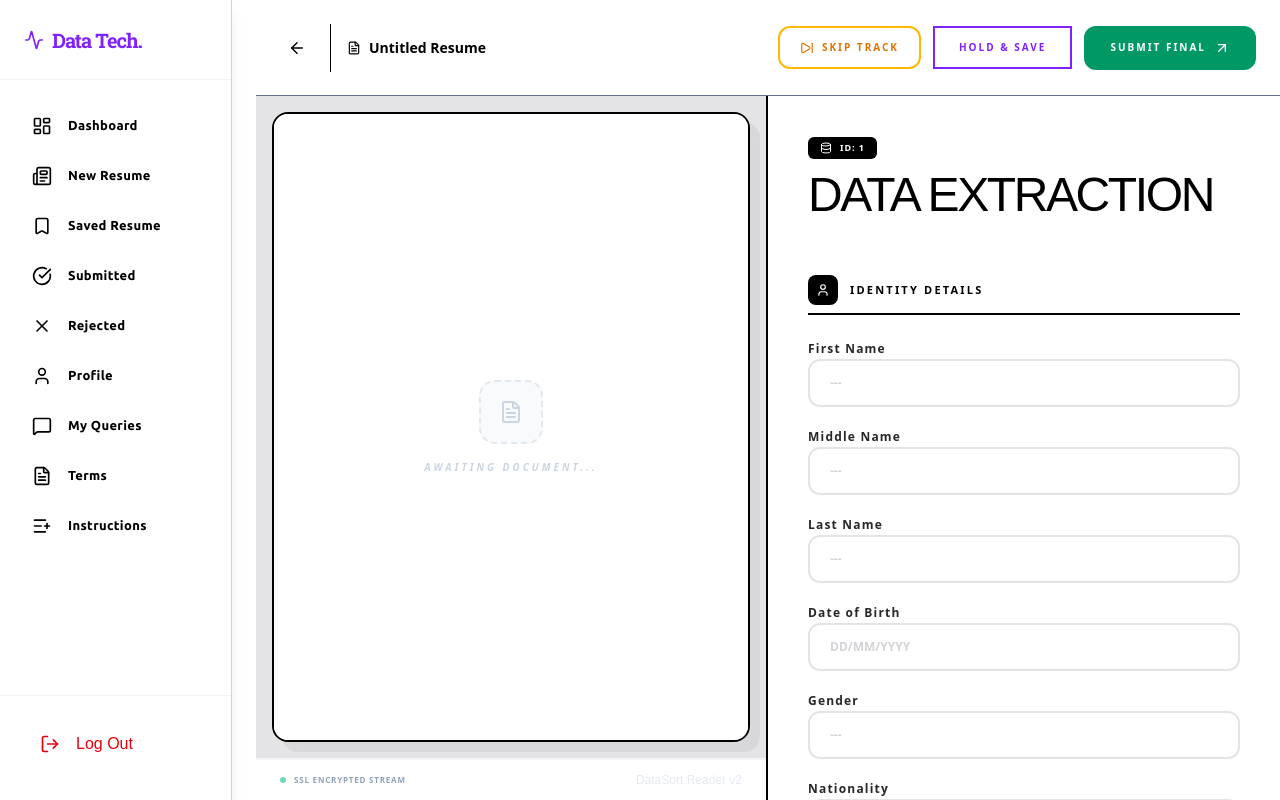
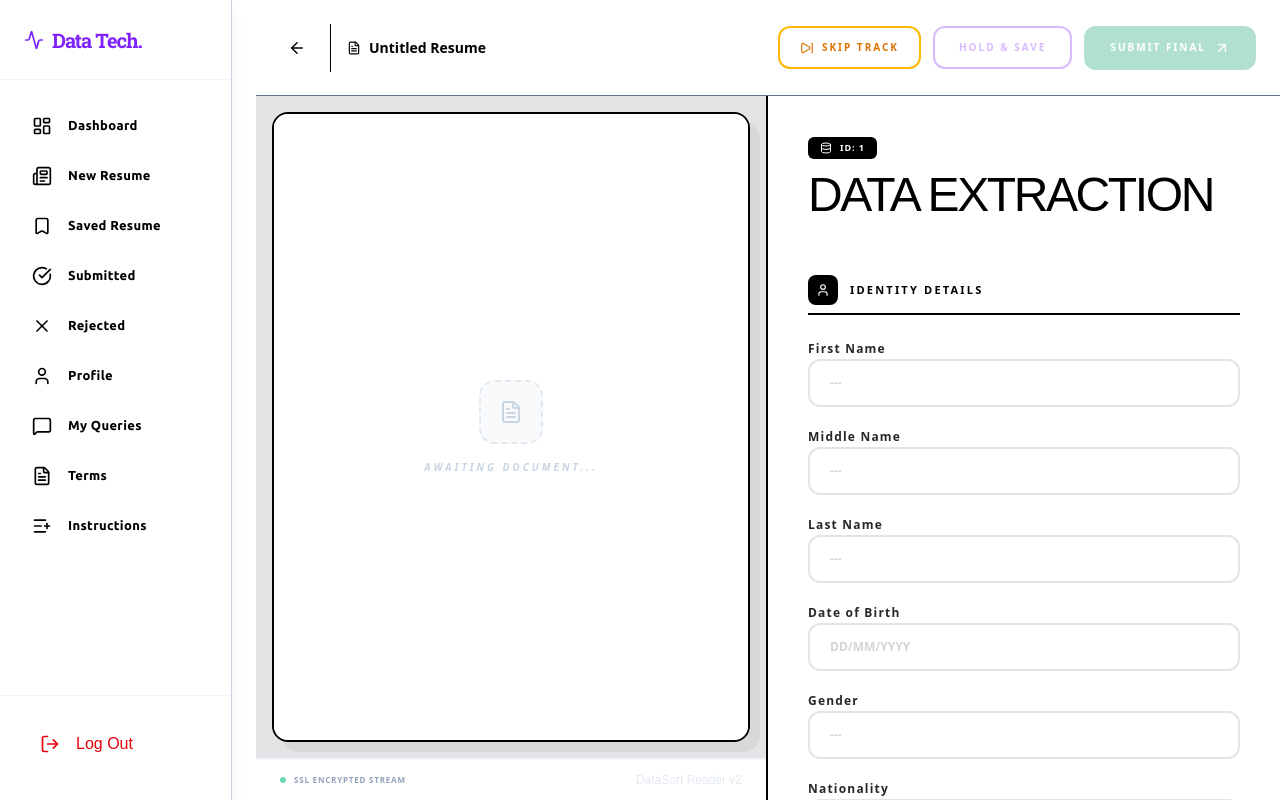
Before and after one commit to DaviiDKumar/data-tech-service, a Next.js app: page /user/workspace/1 in a window 1280 px wide. Built offline with nearby package versions, Linux system fonts and the light colour scheme; no server answers; a web font is replaced by a local one.

Commit message:
Update Servicess

```diff
--- a/app/(dashboard)/user/workspace/[id]/page.js
+++ b/app/(dashboard)/user/workspace/[id]/page.js
@@ -67,6 +67,13 @@ function WorkspaceContent() {
         return now > expiry;
     }, [userEndDate]);
 
+    // ✅ NEW: form-completeness check — every field in formData must be non-empty
+    const isFormComplete = useMemo(() => {
+        return Object.values(formData).every(
+            (v) => v !== null && v !== undefined && String(v).trim() !== ""
+        );
+    }, [formData]);
+
     // 1. Initial Data Load Sequence
     useEffect(() => {
         if (!id || id === "undefined" || !userId) return;
@@ -99,6 +106,13 @@ function WorkspaceContent() {
 
     const handleHoldSave = async () => {
         if (isReadOnly || globalError || isExpired || activeAction) return;
+
+        // ✅ NEW: block save until every field is filled
+        if (!isFormComplete) {
+            alert("Please fill in all fields before saving.");
+            return;
+        }
+
         setActiveAction('save');
 
         try {
@@ -122,6 +136,13 @@ function WorkspaceContent() {
 
     const handleSubmit = async () => {
         if (isReadOnly || globalError || isExpired || activeAction) return;
+
+        // ✅ NEW: block submit until every field is filled
+        if (!isFormComplete) {
+            alert("Please fill in all fields before submitting.");
+            return;
+        }
+
         if (!window.confirm("Submit this resume as final?")) return;
 
         setActiveAction('submit');
@@ -168,6 +189,7 @@ function WorkspaceContent() {
             setActiveAction(null);
         }
     };
+
     if (globalError || isExpired) {
         return (
             <div className="h-screen flex flex-col items-center justify-center p-10 text-center bg-slate-50 font-sans">
@@ -245,13 +267,13 @@ function WorkspaceContent() {
                             )}
                         </button>
 
-                        {/* HOLD & SAVE */}
                         {/* HOLD & SAVE BUTTON */}
                         <button
                             type="button" // 👈 CRUCIAL: Prevents the browser from misfiring this as a submit action
                             onClick={handleHoldSave}
-                            disabled={anyActionLoading}
-                            className="px-6 py-3 border-2 border-violet-600 bg-white text-violet-600 text-[10px] font-black uppercase tracking-[0.2em]"
+                            disabled={anyActionLoading || !isFormComplete}
+                            title={!isFormComplete ? "Fill in all fields to enable saving" : undefined}
+                            className="px-6 py-3 border-2 border-violet-600 bg-white text-violet-600 text-[10px] font-black uppercase tracking-[0.2em] disabled:opacity-30 disabled:cursor-not-allowed rounded-xl"
                         >
                             {activeAction === 'save' ? "Parking..." : "Hold & Save"}
                         </button>
@@ -259,8 +281,9 @@ function WorkspaceContent() {
                         {/* SUBMIT FINAL */}
                         <button
                             onClick={handleSubmit}
-                            disabled={anyActionLoading}
-                            className="group px-6 py-3 bg-emerald-600 border-2 border-emerald-600 text-white text-[10px] font-black uppercase tracking-[0.2em] cursor-pointer hover:bg-emerald-700 hover:border-emerald-700 transition-all duration-300 disabled:opacity-30 rounded-xl flex items-center justify-center min-w-[150px]"
+                            disabled={anyActionLoading || !isFormComplete}
+                            title={!isFormComplete ? "Fill in all fields to enable submission" : undefined}
+                            className="group px-6 py-3 bg-emerald-600 border-2 border-emerald-600 text-white text-[10px] font-black uppercase tracking-[0.2em] cursor-pointer hover:bg-emerald-700 hover:border-emerald-700 transition-all duration-300 disabled:opacity-30 disabled:cursor-not-allowed rounded-xl flex items-center justify-center min-w-[150px]"
                         >
                             {activeAction === 'submit' ? (
                                 <Loader2 size={14} className="animate-spin" />
```
